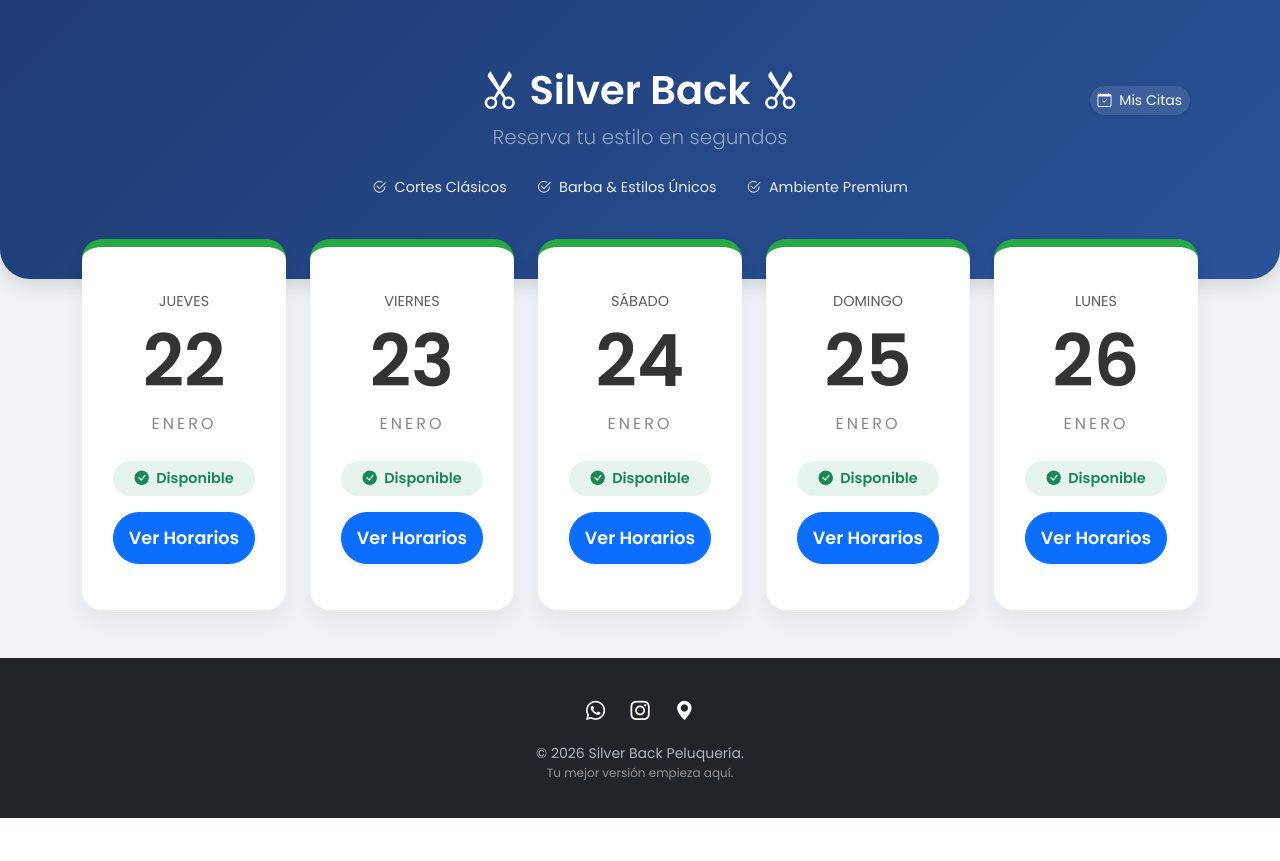
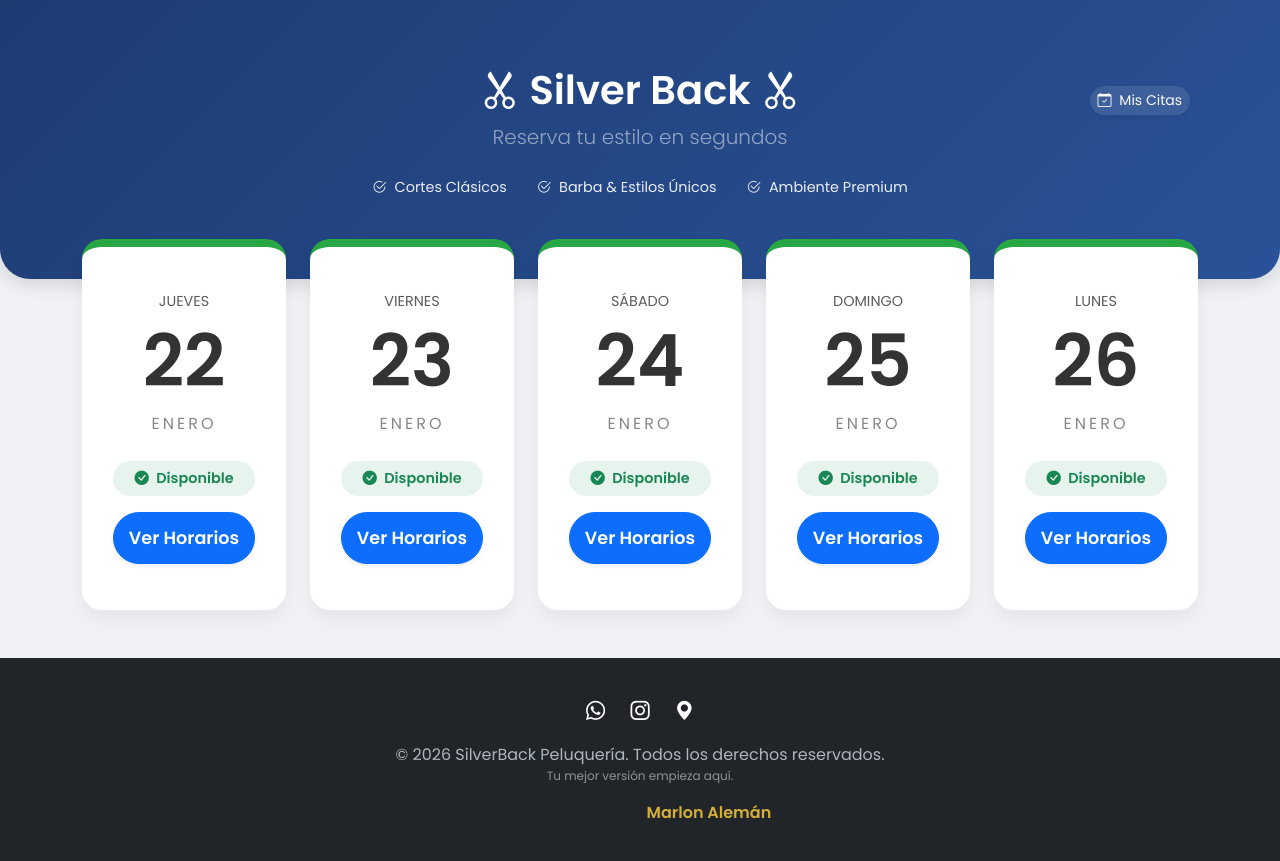
Before and after one commit to Alemancito/SilverBack-app, a Django app: page /reservar/ in a window 1280 px wide. Before the commit the page ends 818 px from the top, so only its background shows below. Run offline with Django 5.2, Linux system fonts and the light colour scheme; data that the repository does not hold is empty; some libraries are stand-ins or nearby versions.

Commit message:
añadiendo publicidad al footer

```diff
--- a/appointments/templates/appointments/calendar.html
+++ b/appointments/templates/appointments/calendar.html
@@ -296,8 +296,16 @@
                 <i class="bi bi-geo-alt-fill"></i>
             </a>
         </div>
-        <p class="small mb-0">© 2026 Silver Back Peluquería.</p>
+        <p class="mb-0">&copy; 2026 SilverBack Peluquería. Todos los derechos reservados.</p>
         <p class="small text-white-50" style="font-size: 0.75rem;">Tu mejor versión empieza aquí.</p>
+        <p class="text-muted">
+            Desarrollado por
+            <a href="https://wa.me/50360704219"
+               target="_blank"
+               style="color: #d4af37; text-decoration: none; font-weight: bold;">
+               Marlon Alemán
+            </a>
+        </p>
     </div>
 </footer>
 
```
